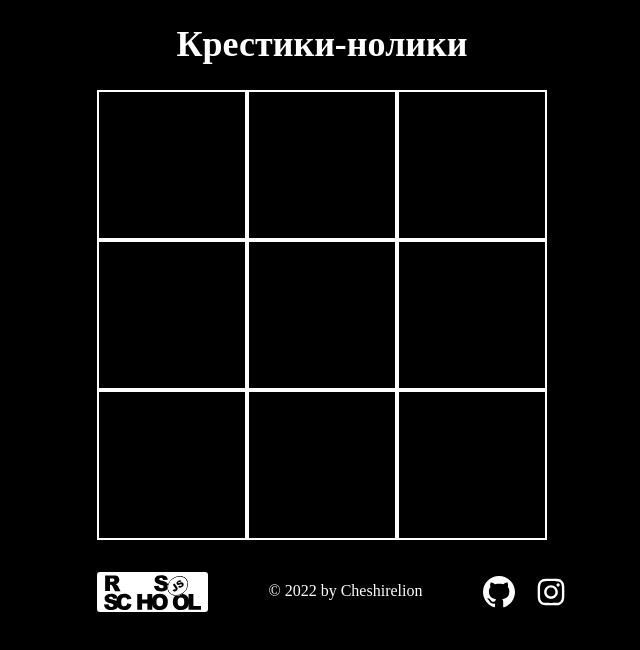
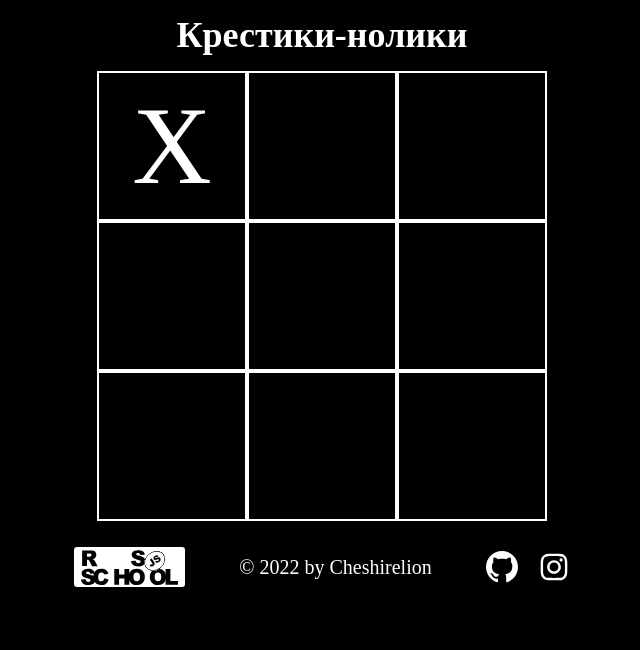
Before and after one commit to cheshirelion/rs-preschool2021, a plain HTML site: page tic-tac-toe/index.html in a window 1280 px wide. Both pictures are taken after a click on the element 490 px from the left and 164 px from the top of the page. Shown: the whole page, without its empty margins (318-958 px from the left). Drawn offline with Linux system fonts and the light colour scheme.

Commit message:
feat: add game logic to js - first

```diff
--- a/tic-tac-toe/css/style.css
+++ b/tic-tac-toe/css/style.css
@@ -16,6 +16,7 @@ body {
 }
 
 .title {
+    margin: 15px auto;
     text-align: center;
     font-size: 36px;
     font-weight: bold;
@@ -56,13 +57,15 @@ body {
     justify-content: space-around;
     align-items: center;
     max-width: 550px;
-    margin: 20px auto 0 auto;
+    margin: 10px auto 0 auto;
+    font-size: 20px;
+    font-weight: normal;
+    font-style: normal;
 }
 
 .rs-icon {
     width: 111px;
     height: 40px;
-    margin-left: 20px;
     padding: 2px;
     border-radius: 3px/3px;
     background-color: white;
--- a/tic-tac-toe/index.html
+++ b/tic-tac-toe/index.html
@@ -32,7 +32,7 @@
         <a href="https://rs.school/js-stage0/" class="rs-link">
             <img class="rs-icon" src="./assets/svg/rss.svg" alt="rs-icon">
         </a>
-        <span class="footer-link">© 2022 by Cheshirelion</span>
+        <span>© 2022 by Cheshirelion</span>
             <ul class="social-btns">
                 <li class="social-li"><a href="https://github.com/cheshirelion" class="social-link"></a></li>
                 <li class="social-li"><a href="https://www.instagram.com/cheshirelion/" class="social-link"></a></li>
--- a/tic-tac-toe/index.js
+++ b/tic-tac-toe/index.js
@@ -0,0 +1,48 @@
+const arena = document.getElementById('arena');
+const squares = document.querySelectorAll('.square');
+const winComb = [
+    [0, 1, 2],
+    [3, 4, 5],
+    [6, 7, 8],
+    [0, 3, 6],
+    [1, 4, 7],
+    [2, 5, 8],
+    [0, 4, 8],
+    [6, 4, 2],
+];
+
+// let player = 'X';
+let stepCount = 0;
+let winner = '';
+let winX = 0;
+let winO = 0;
+let draw = 0;
+let gameCount = winX + winO + draw;
+
+
+arena.addEventListener('click', event => {
+    if(event.target.className = 'square') {
+        stepCount % 2 === 0 ? event.target.innerHTML = 'X' : event.target.innerHTML = 'O';
+        stepCount++;
+        checkWinner();
+    }
+});
+
+const checkWinner = () => {
+    for(let i = 0; i < winComb.length; i++) {
+        if(squares[winComb[i][0]].innerHTML === 'X' && squares[winComb[i][1]].innerHTML === 'X' && squares[winComb[i][2]].innerHTML === 'X') {
+            winner = 'крестики';
+            console.log(winner);
+            winX++;
+        } else if (squares[winComb[i][0]].innerHTML === 'O' && squares[winComb[i][1]].innerHTML === 'O' && squares[winComb[i][2]].innerHTML === 'O') {
+            winner ='нолики'
+            console.log(winner);
+            winO++;
+        }
+        //  else if (squares[winComb[i][0]].innerHTML !== ('X' || 'O') && squares[winComb[i][1]].innerHTML !== ('X' || 'O') && squares[winComb[i][2]].innerHTML !== ('X' || 'O')) {
+        //     winner = 'ничья';
+        //     console.log(winner);
+        //     draw++;
+        // }
+    }
+};
```
